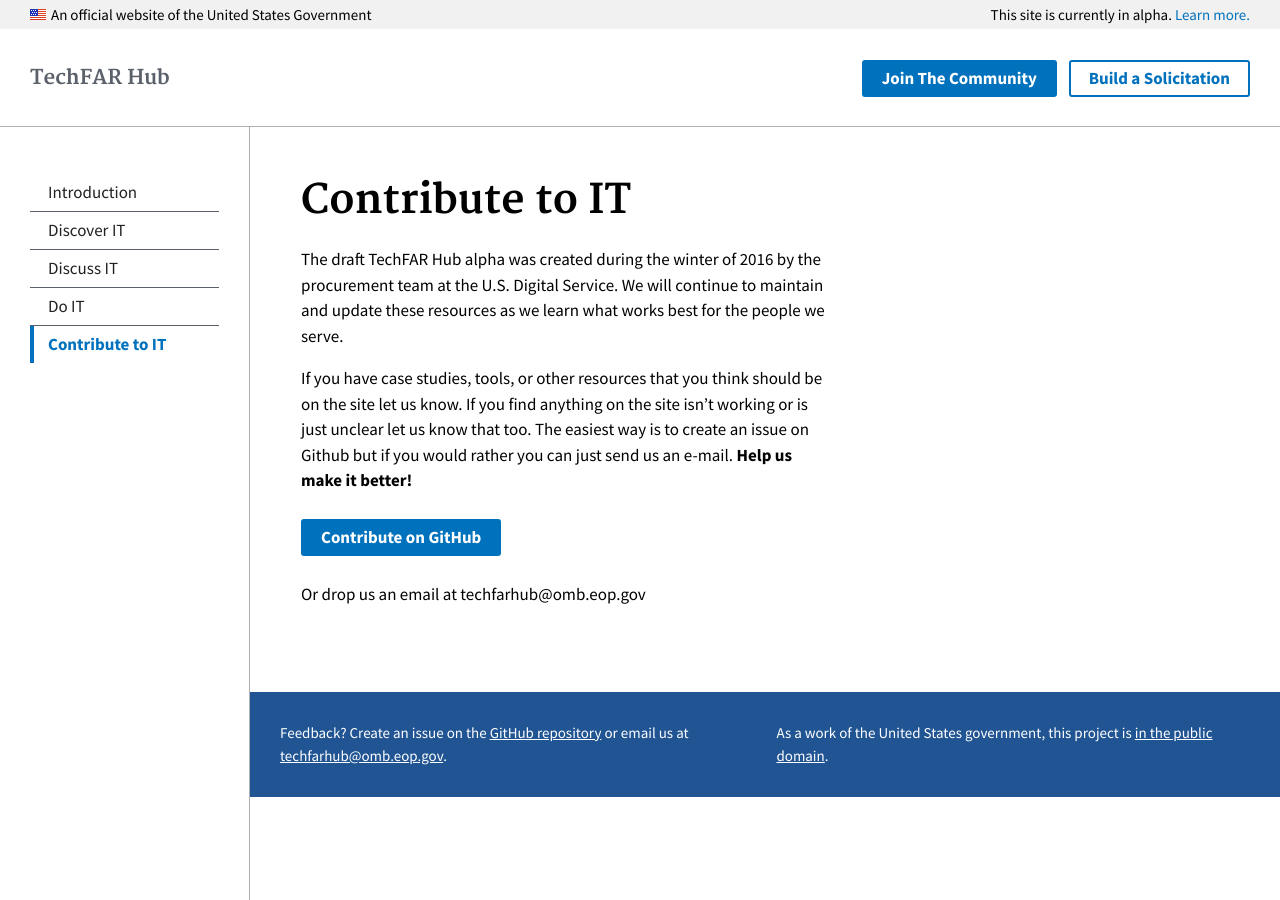
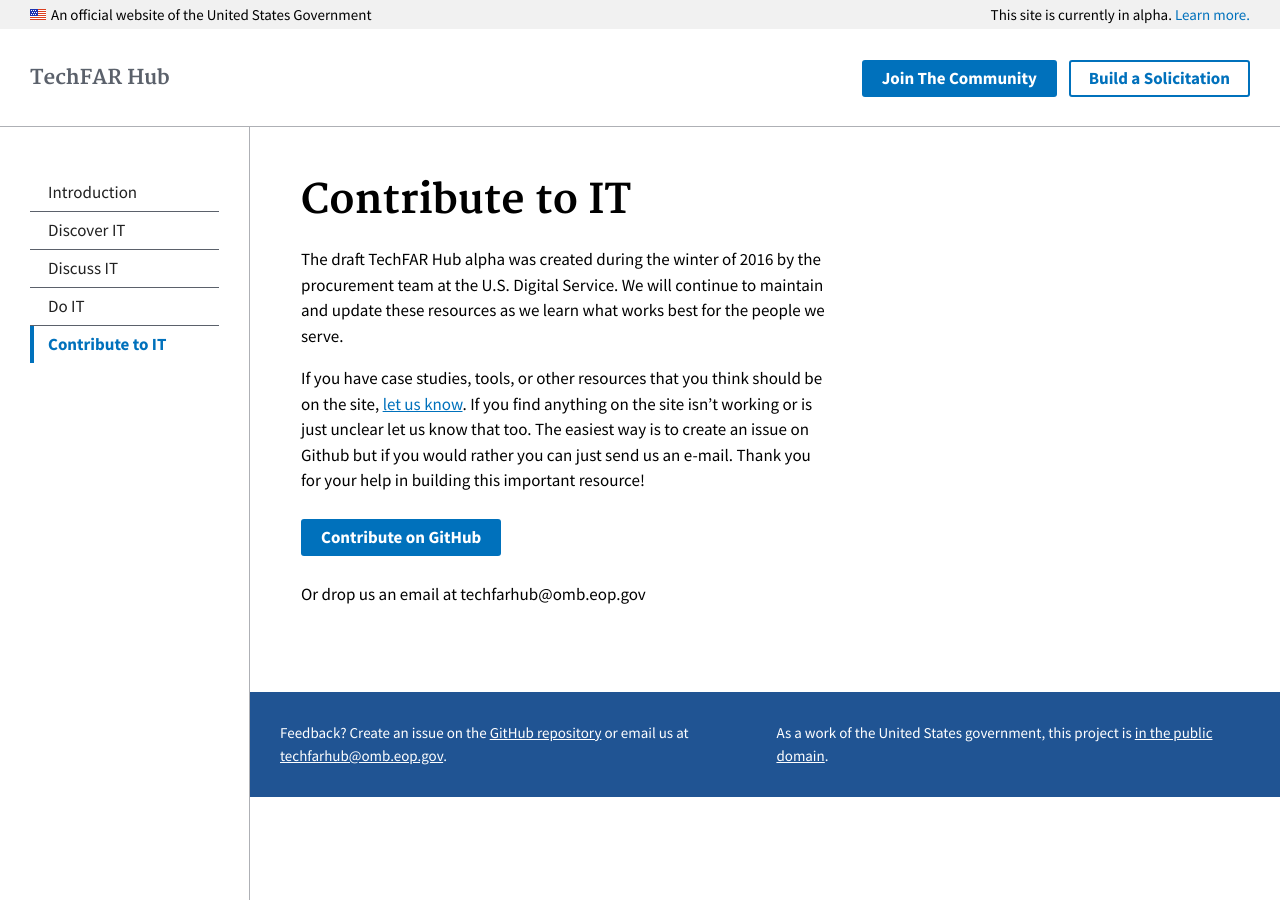
Before and after one commit to usds/techfar-hub, a Jekyll site: the page built from _topics/4_contribute.md, in a window 1280 px wide. Built offline with Jekyll 4.4.1, drawn with Linux system fonts in a browser that asks for light colours.

Commit message:
made comms edits

```diff
--- a/_topics/4_contribute.md
+++ b/_topics/4_contribute.md
@@ -7,7 +7,7 @@
 
 The draft TechFAR Hub alpha was created during the winter of 2016 by the procurement team at the U.S. Digital Service. We will continue to maintain and update these resources as we learn what works best for the people we serve.
 
-If you have case studies, tools, or other resources that you think should be on the site let us know. If you find anything on the site isn't working or is just unclear let us know that too. The easiest way is to create an issue on Github but if you would rather you can just send us an e-mail. **Help us make it better!**
+If you have case studies, tools, or other resources that you think should be on the site, [let us know](https://github.com/usds/techfar-hub/issues). If you find anything on the site isn’t working or is just unclear let us know that too. The easiest way is to create an issue on Github but if you would rather you can just send us an e-mail. Thank you for your help in building this important resource!
 
 <a class="usa-button" type="button" href="https://github.com/usds/techfar-hub/issues">Contribute on GitHub</a>
 
```
